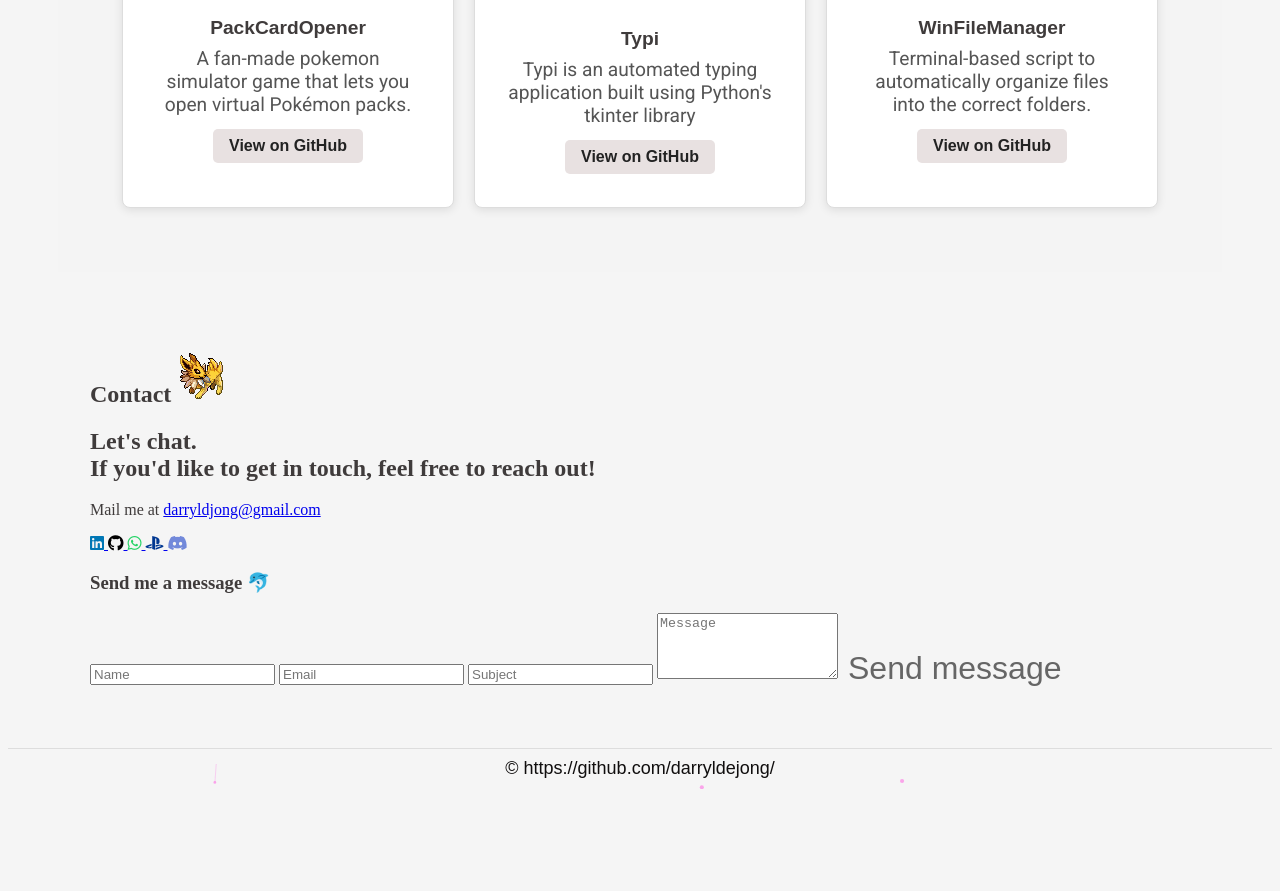
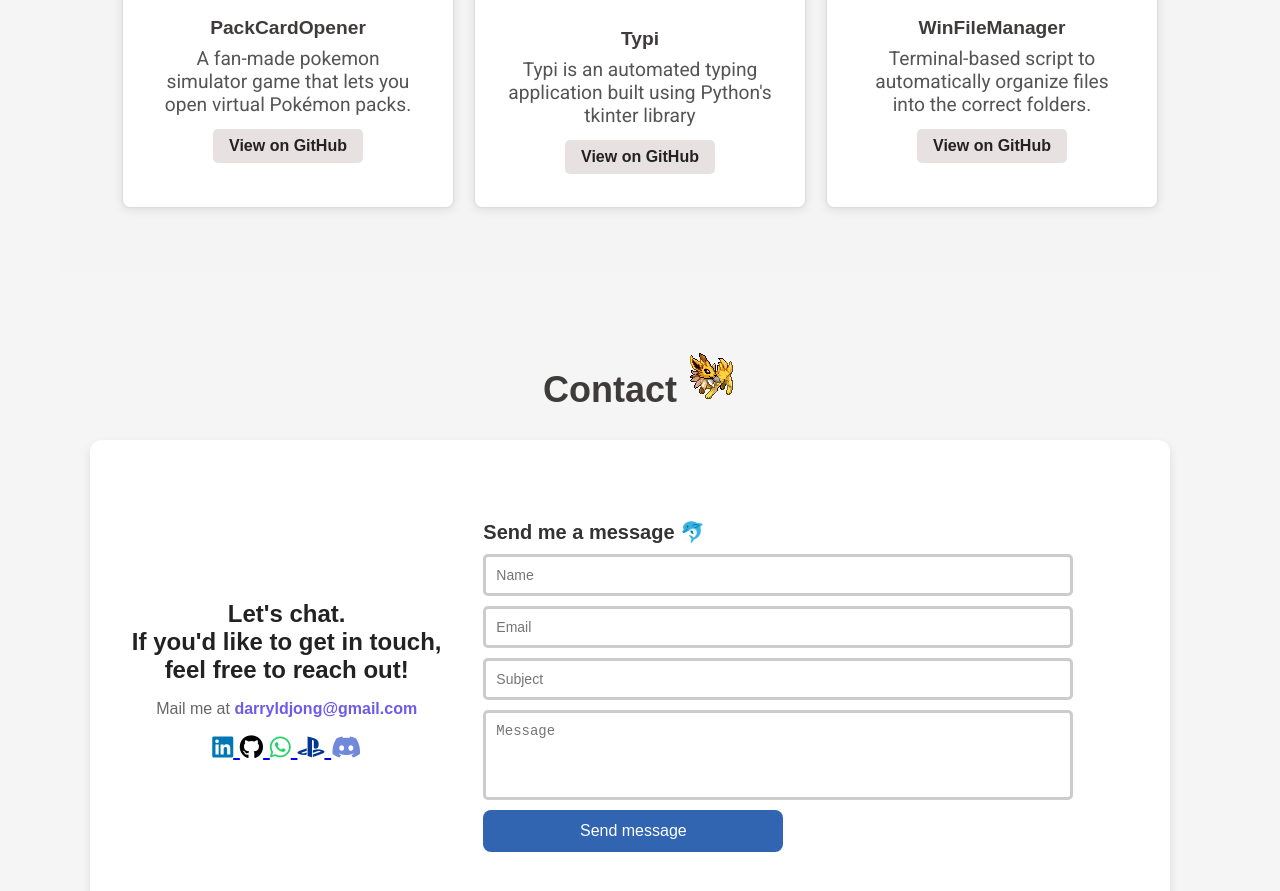
Before and after one commit to darryldejong/Portfolio, a plain HTML site: page index.html in a window 1280 px wide. Shown: the part 1899-2790 px from the top of the page. Before the commit the page ends 2696 px from the top, so only its background shows below. Drawn offline with nearby package versions, Linux system fonts and the light colour scheme; a web font is replaced by a local one.

Commit message:
Update style.css

```diff
--- a/assets/css/style.css
+++ b/assets/css/style.css
@@ -202,22 +202,6 @@ footer .copyright {
 .imageright {
   height: auto;
   transform: scale(0.8);
-}
-
-.downloadbutton {
-  display: inline-block;
-  padding: 10px 20px;
-  background-color: #4CAF50;
-  color: white;
-  text-decoration: none;
-  border-radius: 5px;
-  font-size: 16px;
-  font-weight: bold;
-  transition: background-color 0.3s ease;
-}
-
-.downloadbutton:hover {
-  background-color: #45a049;
 }
 
 section {
@@ -558,6 +542,96 @@ section {
   display: inline-block;
 }
 
+#contactme {
+  text-align: center;
+  padding: 50px;
+  font-family: 'Sour Gummy', sans-serif;
+  font-size: 1.5rem;
+}
+
+.container {
+  display: flex;
+  background: white;
+  padding: 40px;
+  border-radius: 12px;
+  box-shadow: 0px 4px 10px rgba(0, 0, 0, 0.1);
+  max-width: 1000px;
+  width: 100%;
+  top: 50%;
+  left: 50%;
+}
+
+.left-section {
+  flex: 1;
+  padding-right: 20px;
+  margin-top: 100px;
+}
+
+.left-section h2 {
+  font-size: 24px;
+  color: #222;
+  margin-bottom: 10px;
+}
+
+.left-section p {
+  font-size: 16px;
+  color: #666;
+}
+
+.email-text a {
+  color: #6c5ce7;
+  font-weight: bold;
+  text-decoration: none;
+}
+
+.right-section {
+  flex: 2;
+  background: #ffffff;
+  padding: 20px;
+  border-radius: 8px;
+  text-align: left;
+}
+
+.right-section h3 {
+  font-size: 20px;
+  color: #333;
+  margin-bottom: 10px;
+}
+
+form {
+  display: flex;
+  flex-direction: column;
+}
+
+input, textarea {
+  width: 90%;
+  padding: 10px;
+  margin-bottom: 10px;
+  border: 1px solid #ccc;
+  border-radius: 5px;
+  font-size: 14px;
+  resize: none;
+  border: 3px solid #ccc;
+}
+
+.custom-send-button {
+  font-family: 'Sour Gummy', sans-serif;
+  background-color: #3165b2;
+  color: white;
+  padding: 12px;
+  border-radius: 8px;
+  font-size: 16px;
+  text-align: center;
+  cursor: pointer;
+  transition: background-color 0.3s, transform 0.2s;
+  width: 300px;
+}
+
+.custom-send-button:hover {
+  background-color: #34419e;
+  transform: scale(1.05);
+}
+
 @keyframes pushTextLeft {
   0% {
     transform: translateX(0);
```
